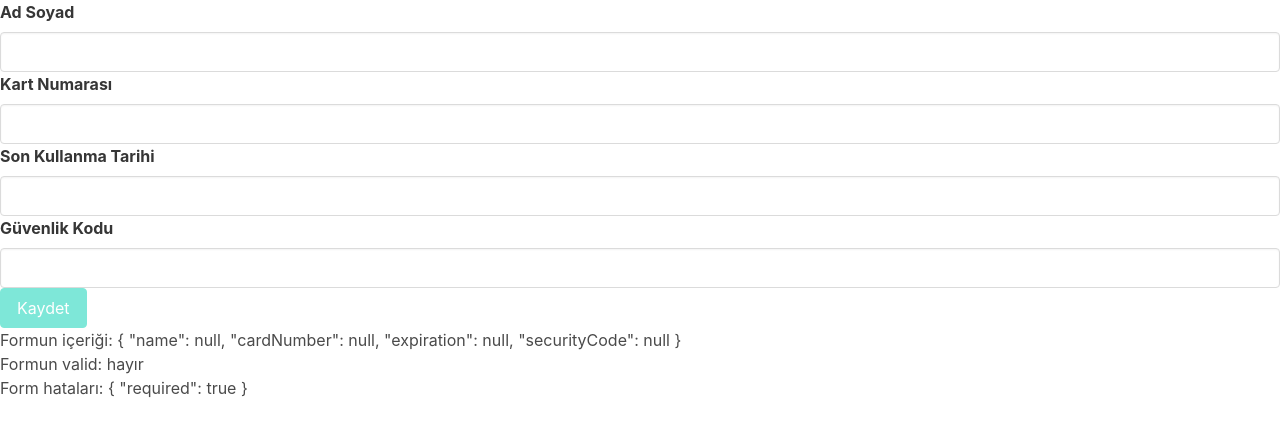
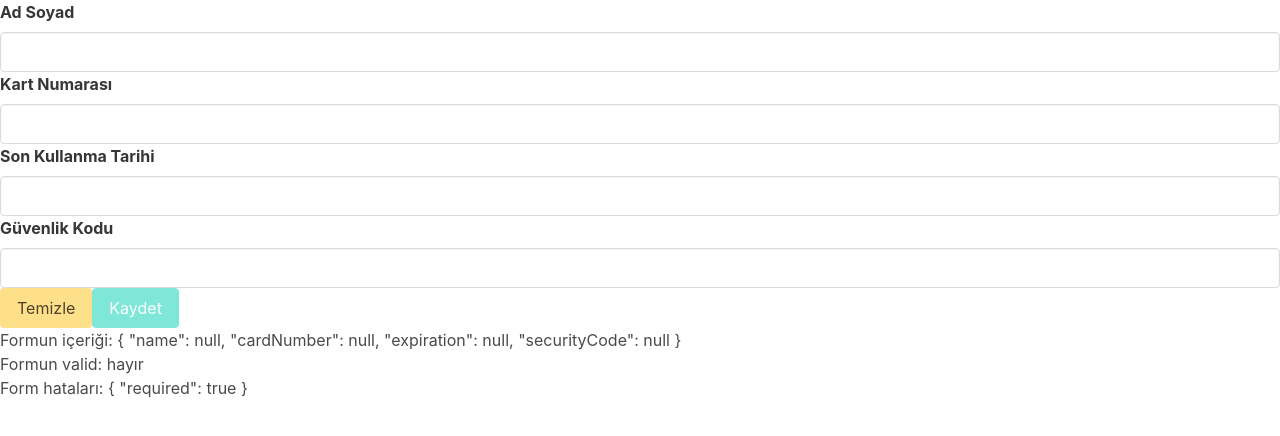
Before and after one commit to burcineren/credit-card-form, an Angular app: page / in a window 1280 px wide. Shown: the top 436 px of the page. Built offline with nearby package versions, Linux system fonts and the light colour scheme.

Commit message:
form reset button added

```diff
--- a/src/app/cardform/cardform.component.html
+++ b/src/app/cardform/cardform.component.html
@@ -5,6 +5,7 @@
     <app-input label="Son Kullanma Tarihi" [control]="$any(cardForm).get('expiration')"></app-input>
     <app-input label="Güvenlik Kodu" [control]="$any(cardForm).get('securityCode')"></app-input>
 
+    <button class="button is-warning" (click)="ResetForm()" type="button">Temizle</button>
     <button class="button is-primary" [disabled]="cardForm.invalid" type="submit">Kaydet</button>
 
 </form>
--- a/src/app/cardform/cardform.component.ts
+++ b/src/app/cardform/cardform.component.ts
@@ -38,4 +38,7 @@ export class CardformComponent implements OnInit {
   onSubmit(){
     console.log("onSubmit called");
   }
+  ResetForm(){
+    this.cardForm.reset();
+  }
 }
```
